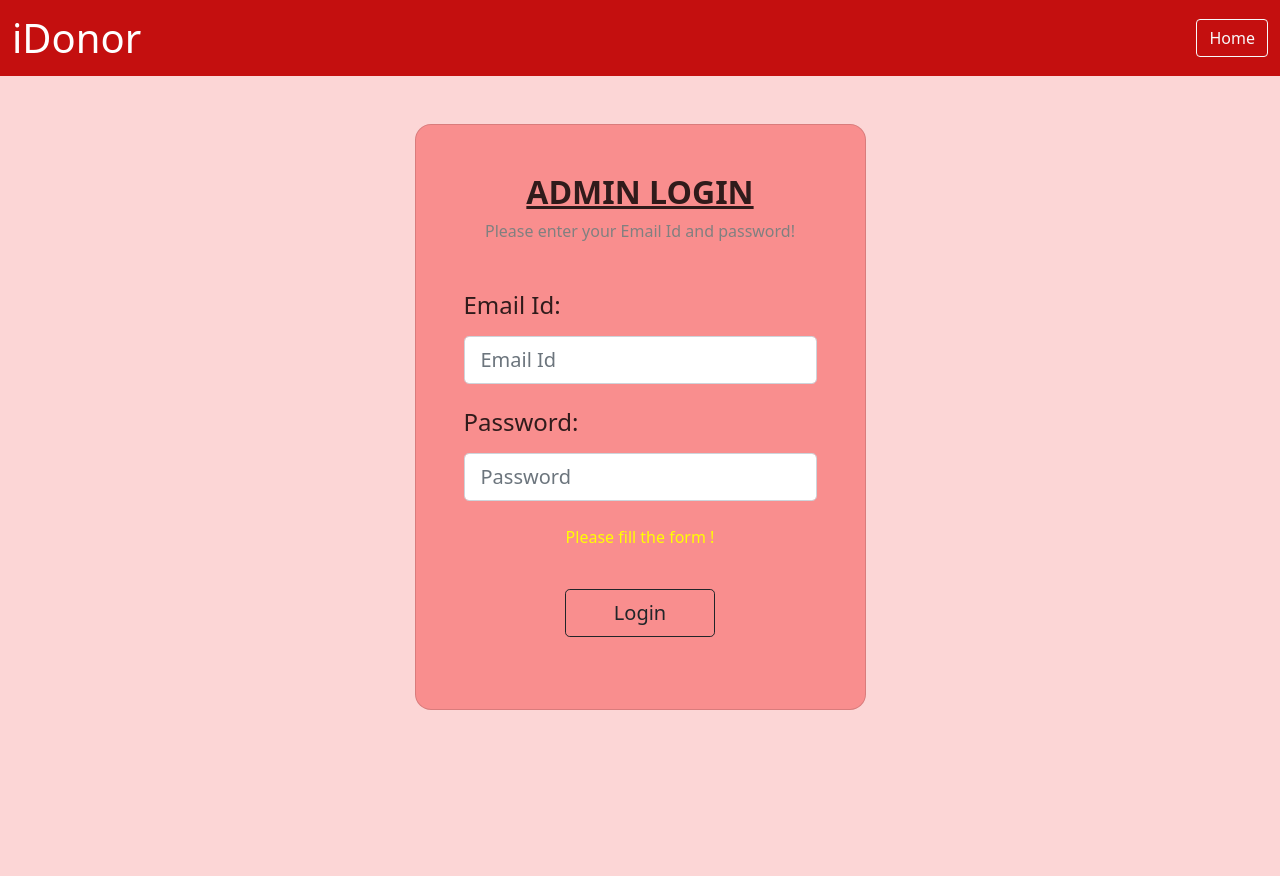
After one commit to hritika1025/Blood_Donation_Management_System, a Flask app: page /admin_login in a window 1280 px wide. The commit adds this page. Run offline with Flask 2, Linux system fonts and the light colour scheme; some libraries are stand-ins or nearby versions.

Commit message:
admin login done

```diff
--- a/SQL Files/Insert_Statements.sql
+++ b/SQL Files/Insert_Statements.sql
@@ -1,3 +1,6 @@
+INSERT INTO Admin ( Email, Password) VALUES
+            ('hritika123@gmail.com','Hritika123'),
+            ('mitika343@gmail.com','Mitika343');
 INSERT INTO Blood_bank (Password, License_Number, Blood_bank_name, Owner_name, Email, Phone_number, Street, Pincode, City, District,State, Website)
 VALUES
 ('riz345', '32564178', 'Rotary Blood Bank', 'Varun Tiwari', 'rotarybank321@gmail.com', '96542135470', 'i-587,2nd Floor, Moolchand Towers , Block i,sector 22', '500042', 'Hyderabad','Musheerabad', 'Telangna', 'www.rotarybankhyedrabad.com'),
--- a/SQL Files/blood_donation_dbms.sql
+++ b/SQL Files/blood_donation_dbms.sql
@@ -17,7 +17,7 @@ CREATE TABLE IF NOT EXISTS  `Blood_bank` (
            `Verification` varchar(100) NOT NULL DEFAULT 'Not Verified',
            PRIMARY KEY (`License_Number`) );
 
-SELECT * FROM Blood_bank;
+
 CREATE TABLE IF NOT EXISTS `Blood_bank_timings` (
 		    `License_number` varchar(100) NOT NULL,
             `Opening_time` time NOT NULL,
--- a/app.py
+++ b/app.py
@@ -210,6 +210,27 @@ def bank_logout():
 def check_blood_availability():
     return render_template('check_blood_availability.html')
 
+@app.route("/admin_login",methods=['GET','POST'])
+def admin_login():
+    msg=''
+    if request.method=='POST'and "Email_id" in request.form and "Password" in request.form :
+        Email=request.form['Email_id']
+        Password=request.form['Password']
+        cursor = mysql.connection.cursor(MySQLdb.cursors.DictCursor)
+        cursor.execute('SELECT * FROM Admin WHERE Email=%s ',(Email,))
+        account=cursor.fetchone()
+        cursor.close()
+        if account and account['Password']==Password:
+            session['loggedin']=True
+            session['Email'] = Email
+
+            return render_template('admin_dashboard.html')
+        else:
+            msg='Incorrect username/password!'
+    else:
+        msg = " Please fill the form !"
+    return render_template('admin_login.html',msg=msg)
+
 @app.route("/admin_dashboard")
 def admin_dashboard():
     return render_template('admin_dashboard.html')
--- /dev/null
+++ b/template/admin_login.html
@@ -0,0 +1,122 @@
+<!doctype html>
+<html lang="en">
+
+  <head>
+    <!-- Required meta tags -->
+    <meta charset="utf-8">
+    <meta name="viewport" content="width=device-width, initial-scale=1">
+
+    <!-- Bootstrap CSS -->
+    <link href="https://cdn.jsdelivr.net/npm/bootstrap@5.1.3/dist/css/bootstrap.min.css" rel="stylesheet"
+      integrity="sha384-1BmE4kWBq78iYhFldvKuhfTAU6auU8tT94WrHftjDbrCEXSU1oBoqyl2QvZ6jIW3" crossorigin="anonymous">
+    <link rel="stylesheet" href="../static/css/blood_bank_regis_me.css">
+    <title>iDonor-Admin</title>
+    <style>
+
+      .bg-image-vertical {
+        position: relative;
+        overflow: hidden;
+        background-repeat: no-repeat;
+        background-position: right center;
+        background-size: auto 100%;
+      }
+
+      @media (min-width: 1025px) {
+        .h-custom-2 {
+          height: 100%;
+        }
+      }
+    </style>
+  </head>
+
+<body style="color:rgba(0, 0, 0, 0.808) ; background-color:rgba(245, 82, 82, 0.233) ;">
+  <nav class="navbar navbar-expand-lg red">
+    <div class="container-fluid">
+      <span>
+        <a class="navbar-brand nav1" href="#">iDonor </a>
+      </span>
+
+      <button class="navbar-toggler" type="button" data-bs-toggle="collapse" data-bs-target="#navbarTogglerDemo02"
+        aria-controls="navbarTogglerDemo02" aria-expanded="false" aria-label="Toggle navigation">
+        <span class="navbar-toggler-icon"></span>
+      </button>
+      <div class="collapse navbar-collapse" id="navbarTogglerDemo02">
+        <ul class="navbar-nav me-auto mb-2 mb-lg-0">
+
+        </ul>
+
+        <a href="/home" class="btn btn-outline-light " tabindex="-1" role="button" aria-disabled="true">Home</a>
+      </div>
+    </div>
+  </nav>
+  <section class="vh-100 gradient-custom">
+    <div class="container  h-1000">
+      <div class="row d-flex justify-content-center align-items-center h-100">
+        <div class="col-12 col-md-8 col-lg-6 col-xl-5">
+          <div class="card mt-5 text-yellow mb-5 "  style="border-radius: 1rem;background-color: rgba(247, 96, 96, 0.609); ">
+            <div class="card-body p-5 ">
+
+              <div>
+
+                <h2 class="fw-bold mb-2 text-uppercase" style="text-align:center;"><u>Admin Login</u> </h2>
+                <p class="-50 mb-5" style="text-align:center; color: rgb(128, 128, 128);">Please enter your Email Id and password!</p>
+
+
+                <form action="" method="POST">
+
+                  <div class="form-outline form-white mb-4">
+                    <label class="form-label" for="typeEmailX">
+                      <h4>Email Id:</h4>
+                    </label>
+                    <input type="text" id="typeEmailX" class="form-control form-control-lg" placeholder="Email Id"
+                    name="Email_id" />
+                  </div>
+
+                  <div class="form-outline form-white mb-4">
+                    <label class="form-label" for="typePasswordX">
+                      <h4> Password:</h4>
+                    </label>
+                    <input type="password" id="typePasswordX" placeholder="Password"
+                    class="form-control form-control-lg" name="Password" />
+                  </div>
+
+                  <div class="my-3" style="text-align: center;color: yellow;">
+                      {{msg}}
+                    </div>
+
+                  <!-- <p class="small mb-5 pb-lg-2"><a class="text-white-50" href="#!">Forgot password?</a></p> -->
+                  <br>
+                  <div style="text-align: center;">
+
+                    <input type="submit" value="Login" class="btn btn-outline-dark btn-lg px-5">
+                  </div>
+                  <br>
+                </form>
+
+              </div>
+
+              <div>
+              </div>
+
+            </div>
+          </div>
+        </div>
+      </div>
+    </div>
+  </section>
+
+  <!-- Optional JavaScript; choose one of the two! -->
+
+  <!-- Option 1: Bootstrap Bundle with Popper -->
+  <script src="https://cdn.jsdelivr.net/npm/bootstrap@5.1.3/dist/js/bootstrap.bundle.min.js"
+    integrity="sha384-ka7Sk0Gln4gmtz2MlQnikT1wXgYsOg+OMhuP+IlRH9sENBO0LRn5q+8nbTov4+1p"
+    crossorigin="anonymous"></script>
+
+  <!-- Option 2: Separate Popper and Bootstrap JS -->
+  <!--
+    <script src="https://cdn.jsdelivr.net/npm/@popperjs/core@2.10.2/dist/umd/popper.min.js" integrity="sha384-7+zCNj/IqJ95wo16oMtfsKbZ9ccEh31eOz1HGyDuCQ6wgnyJNSYdrPa03rtR1zdB" crossorigin="anonymous"></script>
+    <script src="https://cdn.jsdelivr.net/npm/bootstrap@5.1.3/dist/js/bootstrap.min.js" integrity="sha384-QJHtvGhmr9XOIpI6YVutG+2QOK9T+ZnN4kzFN1RtK3zEFEIsxhlmWl5/YESvpZ13" crossorigin="anonymous"></script>
+    -->
+</body>
+
+</html>
--- a/template/index.html
+++ b/template/index.html
@@ -91,7 +91,7 @@
             <ul class="dropdown-menu" aria-labelledby="dropdownMenuButton1">
               <li><a class="dropdown-item" href= '/user_login'>Donor Login</a></li>
               <li><a class="dropdown-item" href= '/bloodbank_registeration'>Blood Bank Login</a></li>
-              <li><a class="dropdown-item" href="#">Admin</a></li>
+              <li><a class="dropdown-item" href="/admin_login">Admin</a></li>
             </ul>
           </div>
           <!-- <form class="d-flex">
```
